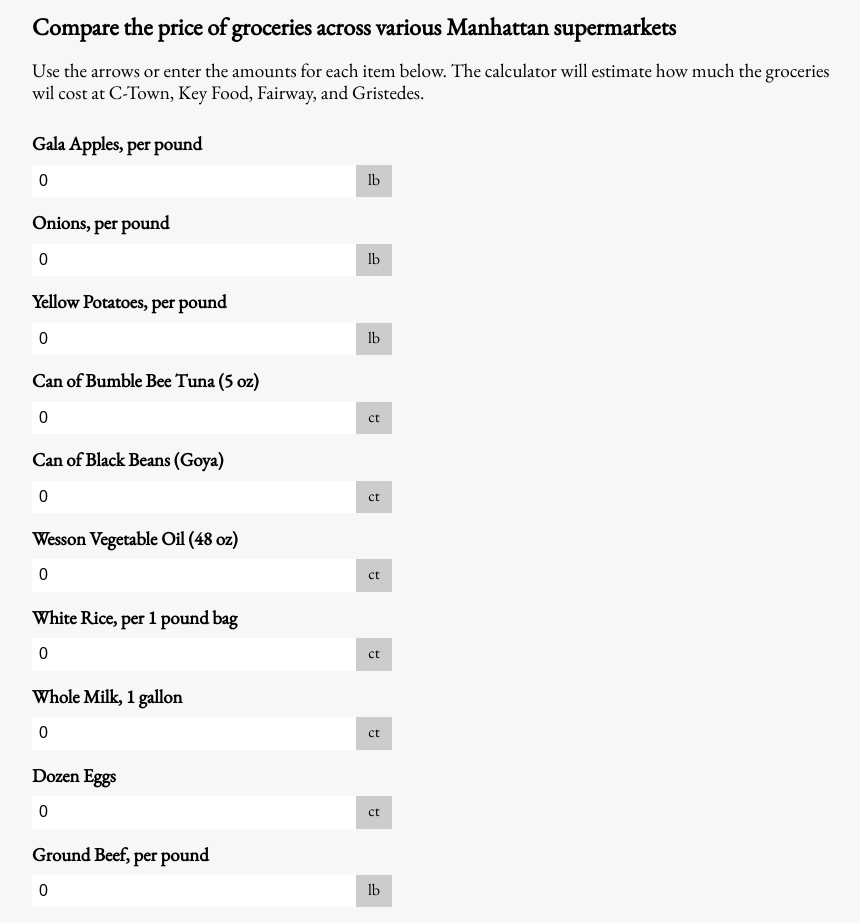
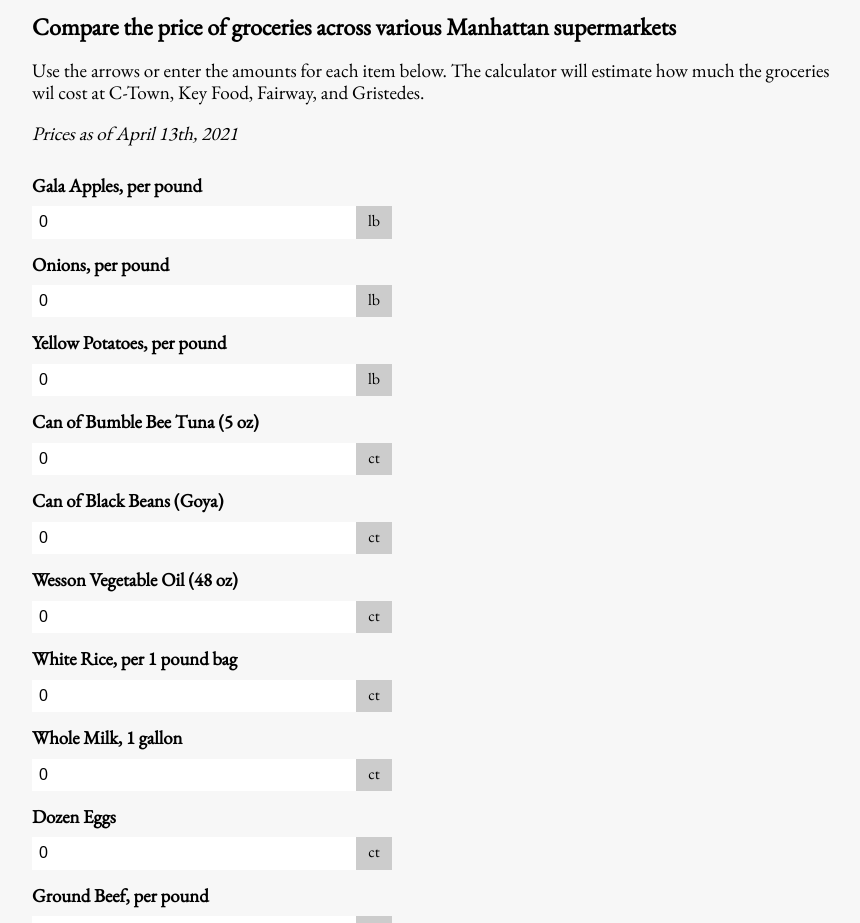
Before and after one commit to OliviaBensimon/calculator-assignment, a plain HTML site: page index.html in a window 1280 px wide. Shown: the part 1180-2103 px from the top of the page, without its empty margins (208-1068 px from the left). Drawn offline with nearby package versions, Linux system fonts and the light colour scheme.

Commit message:
fixed stuff

```diff
--- a/index.html
+++ b/index.html
@@ -64,6 +64,7 @@
       <div class="container">
         <h2>Compare the price of groceries across various Manhattan supermarkets</h2>
         <p>Use the arrows or enter the amounts for each item below. The calculator will estimate how much the groceries wil cost at C-Town, Key Food, Fairway, and Gristedes. </p>
+        <p class="notes"> Prices as of April 13th, 2021 </p>
         <div class="calculator">
           <div class="col">
             <div class="row">
--- a/style.css
+++ b/style.css
@@ -55,6 +55,10 @@ figcaption {
     color: #8e8a8a;
     padding: 5px 0;
     text-align: center;
+}
+
+.notes {
+    font-style: italic;
 }
 
 /** BASE CLASSES */
```
